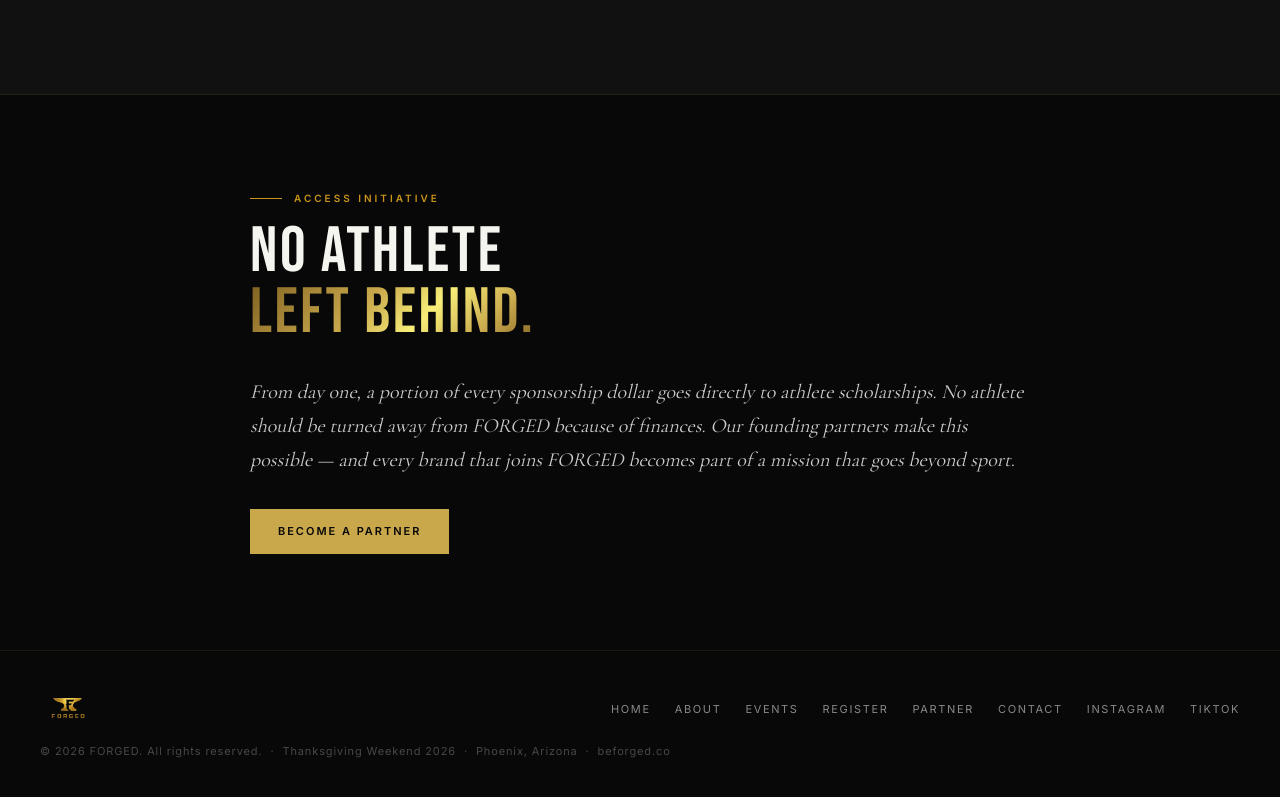
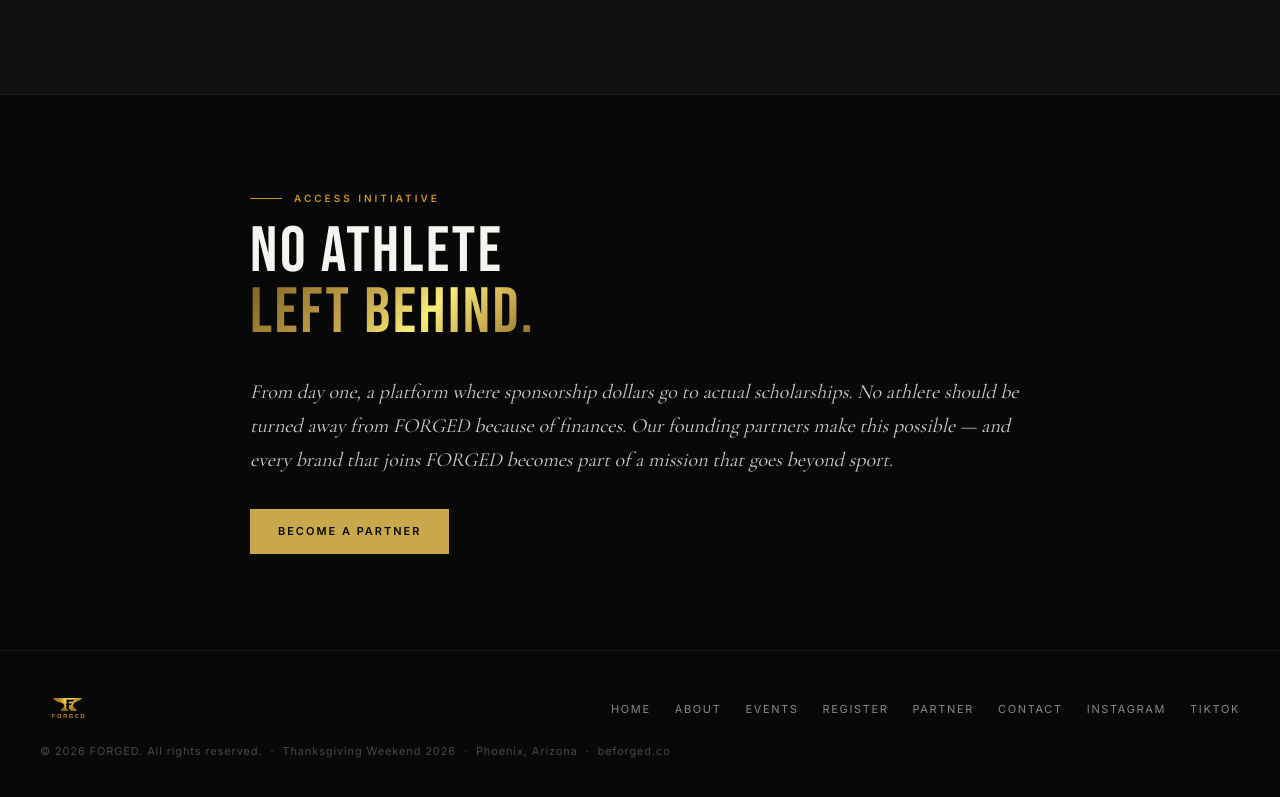
Before and after one commit to beforged26/forged-site, a Next.js app in the folder forged-site/: page /about/mission in a window 1280 px wide. Shown: the part 1906-2703 px from the top of the page. Built offline with nearby package versions, Linux system fonts and the light colour scheme.

Commit message:
Update page.tsx

```diff
--- a/forged-site/src/app/about/mission/page.tsx
+++ b/forged-site/src/app/about/mission/page.tsx
@@ -96,7 +96,7 @@
           <span className="gold-gradient-text">LEFT BEHIND.</span>
         </h2>
         <p className="font-serif italic text-[clamp(16px,2vw,20px)] text-light leading-[1.7] mb-8">
-          From day one, a portion of every sponsorship dollar goes directly to athlete scholarships. No athlete should be turned away from FORGED because of finances. Our founding partners make this possible — and every brand that joins FORGED becomes part of a mission that goes beyond sport.
+          From day one, a platform where sponsorship dollars go to actual scholarships. No athlete should be turned away from FORGED because of finances. Our founding partners make this possible — and every brand that joins FORGED becomes part of a mission that goes beyond sport.
         </p>
         <Link
           href="/partner"
```
